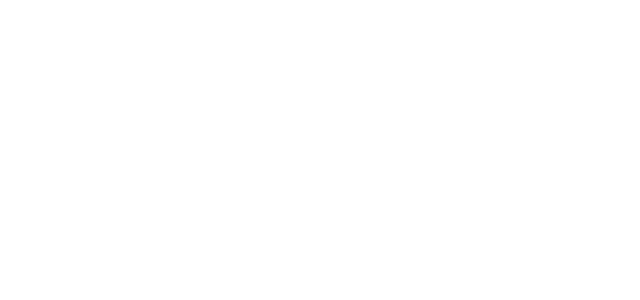
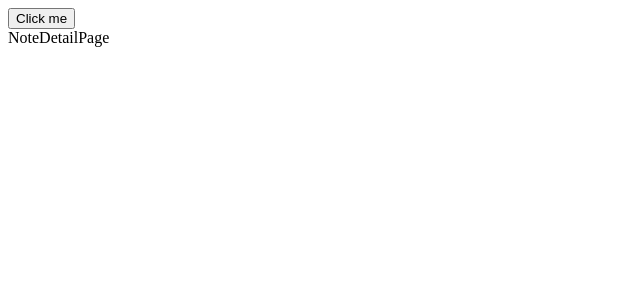
Before and after one commit to HarindiNikeshala/ThinkBoard, a React app in the folder frontend/: page /note/1 in a window 1280 px wide. Shown: the top 300 px of the page, without its empty margins (0-640 px from the left). Built offline with nearby package versions, Linux system fonts and the light colour scheme; the HTML template or start-up script is replaced by a standard one.

Commit message:
Tailwind css install

```diff
--- a/frontend/package.json
+++ b/frontend/package.json
@@ -20,10 +20,13 @@
     "@types/react": "^19.1.16",
     "@types/react-dom": "^19.1.9",
     "@vitejs/plugin-react": "^5.0.4",
+    "autoprefixer": "^10.4.21",
     "eslint": "^9.36.0",
     "eslint-plugin-react-hooks": "^5.2.0",
     "eslint-plugin-react-refresh": "^0.4.22",
     "globals": "^16.4.0",
+    "postcss": "^8.5.6",
+    "tailwindcss": "^3.4.18",
     "vite": "^7.1.7"
   }
 }
--- a/frontend/src/App.jsx
+++ b/frontend/src/App.jsx
@@ -1,11 +1,21 @@
 import React from 'react'
+import { Routes, Route } from 'react-router'
+import HomePage from "./pages/HomePage";
+import CreatePage from "./pages/CreatePage";
+import NoteDetailPage from "./pages/NoteDetailPage";
+import toast from 'react-hot-toast';
 
 const App = () => {
   return (
     <div>
-
+      <button onClick={() => toast.error("Congratulations")}>Click me</button>
+      <Routes>
+        <Route path="/" element={<HomePage />} />
+        <Route path="/create" element={<CreatePage />} />
+        <Route path="/note/:id" element={<NoteDetailPage />} />
+      </Routes>
     </div>
   )
 }
 
-export default App
+export default App;
--- a/frontend/src/main.jsx
+++ b/frontend/src/main.jsx
@@ -3,11 +3,13 @@ import { createRoot } from 'react-dom/client'
 import './index.css'
 import App from './App.jsx'
 import { BrowserRouter } from "react-router";
+import { Toaster } from "react-hot-toast"
 
 createRoot(document.getElementById('root')).render(
   <StrictMode>
     <BrowserRouter>
       <App />
+      <Toaster />
     </BrowserRouter>
   </StrictMode>,
 )
--- /dev/null
+++ b/frontend/src/pages/CreatePage.jsx
@@ -0,0 +1,11 @@
+import React from 'react'
+
+const CreatePage = () => {
+  return (
+    <div>
+      CreatePage
+    </div>
+  )
+}
+
+export default CreatePage
--- /dev/null
+++ b/frontend/src/pages/HomePage.jsx
@@ -0,0 +1,11 @@
+import React from 'react'
+
+const HomePage = () => {
+  return (
+    <div>
+      HomePage
+    </div>
+  )
+}
+
+export default HomePage
--- /dev/null
+++ b/frontend/src/pages/NoteDetailPage.jsx
@@ -0,0 +1,11 @@
+import React from 'react'
+
+const NoteDetailPage = () => {
+  return (
+    <div>
+      NoteDetailPage
+    </div>
+  )
+}
+
+export default NoteDetailPage
```
Also changed, not shown: 1 other file (tests, documents, lock files or other folders).
